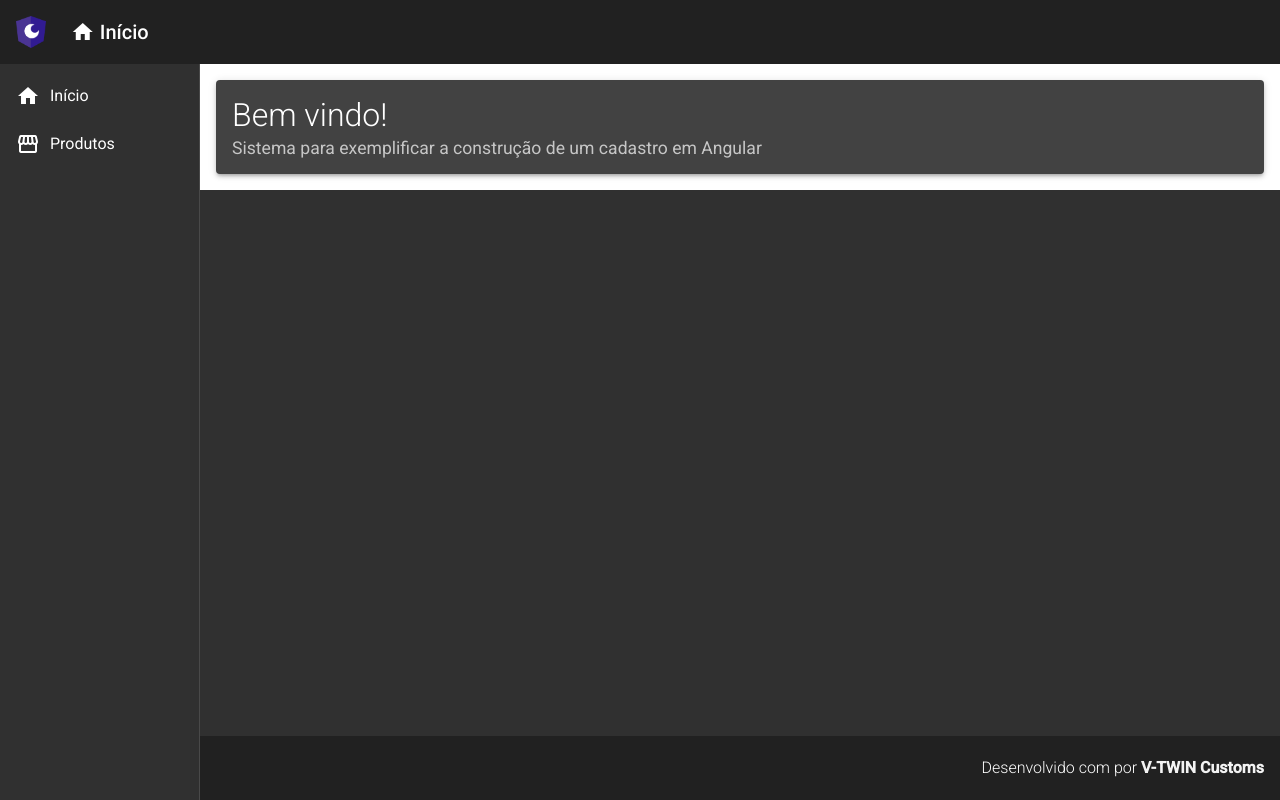
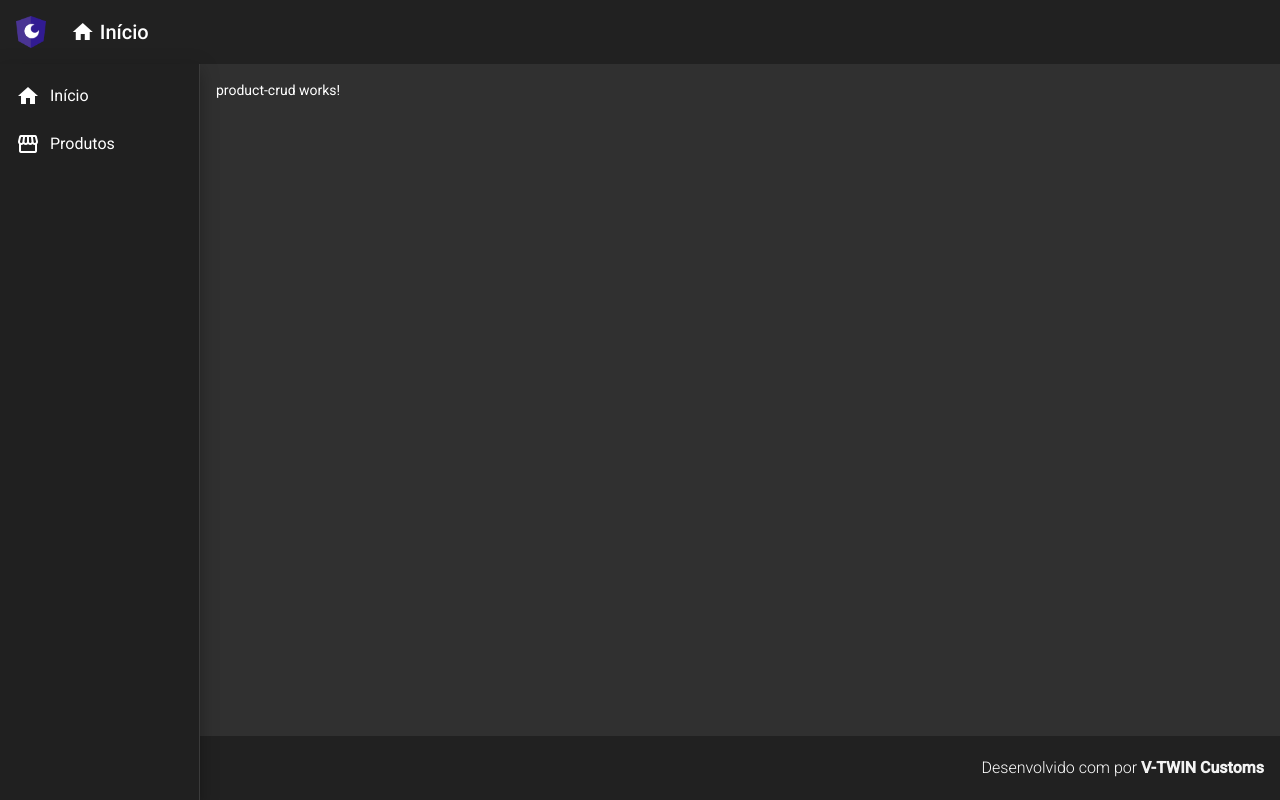
Before and after one commit to dieferomanoski/ANGULAR-CRUD, an Angular app in the folder frontend/: page /products in a window 1280 px wide. Built offline with nearby package versions, Linux system fonts and the light colour scheme.

Commit message:
Products component created and configured with routes on sidenav

```diff
--- a/frontend/src/app/app.module.ts
+++ b/frontend/src/app/app.module.ts
@@ -15,7 +15,8 @@ import { MatListModule } from '@angular/material/list';
 import { MatCardModule } from '@angular/material/card';
 
 
-import { HomeComponent } from './views/home/home.component'
+import { HomeComponent } from './views/home/home.component';
+import { ProductCrudComponent } from './views/product-crud/product-crud.component'
 
 @NgModule({
   declarations: [
@@ -23,7 +24,8 @@ import { HomeComponent } from './views/home/home.component'
     HeaderComponent,
     FooterComponent,
     NavComponent,
-    HomeComponent
+    HomeComponent,
+    ProductCrudComponent
   ],
   imports: [
     BrowserModule,
--- a/frontend/src/app/components/template/header/header.component.html
+++ b/frontend/src/app/components/template/header/header.component.html
@@ -1,6 +1,6 @@
 <mat-toolbar class="header mat-elevation-z5">
     <span>
-        <a>
+        <a routerLink="/">
             <img class="logo" src="/assets/img/angular.png" alt="logo">
         </a>
     </span>
--- a/frontend/src/app/components/template/nav/nav.component.html
+++ b/frontend/src/app/components/template/nav/nav.component.html
@@ -1,15 +1,15 @@
 <mat-sidenav-container class="container">
-    <mat-sidenav class="sidenav" mode="side" opened fixedInViewport="true" fixedTopGap="64">
+    <mat-sidenav class="sidenav mat-elevation-z10" mode="side" opened fixedInViewport="true" fixedTopGap="64">
         <mat-nav-list class="nav-list">
-            <a mat-list-item> <i class="material-icons">home</i> Início</a>
+            <a mat-list-item routerLink="/"> <i class="material-icons">home</i> Início</a>
 
-            <a mat-list-item>
+            <a mat-list-item routerLink="products">
                 <i class="material-icons">storefront</i> Produtos
             </a>
         </mat-nav-list>
     </mat-sidenav>
     <mat-sidenav-content class="content">
-        <home></home>
+        <router-outlet></router-outlet>
     </mat-sidenav-content>
 
 </mat-sidenav-container>
--- a/frontend/src/app/components/template/nav/nav.component.scss
+++ b/frontend/src/app/components/template/nav/nav.component.scss
@@ -1,5 +1,5 @@
 .sidenav{
-    background-color: #303030;
+    background-color: #202020;
     width: 200px;
 }
 
@@ -13,5 +13,5 @@
 
 .content {
     padding: 16px;
-    background-color: #FFF;
+    background-color: #303030;
 }
--- /dev/null
+++ b/frontend/src/app/views/product-crud/product-crud.component.html
@@ -0,0 +1 @@
+<p>product-crud works!</p>
--- /dev/null
+++ b/frontend/src/app/views/product-crud/product-crud.component.ts
@@ -0,0 +1,15 @@
+import { Component, OnInit } from '@angular/core';
+
+@Component({
+  selector: 'product-crud',
+  templateUrl: './product-crud.component.html',
+  styleUrls: ['./product-crud.component.scss']
+})
+export class ProductCrudComponent implements OnInit {
+
+  constructor() { }
+
+  ngOnInit(): void {
+  }
+
+}
```
Also changed, not shown: frontend/src/app/views/product-crud/product-crud.component.scss (added), 1 other file (tests, documents, lock files or other folders).
